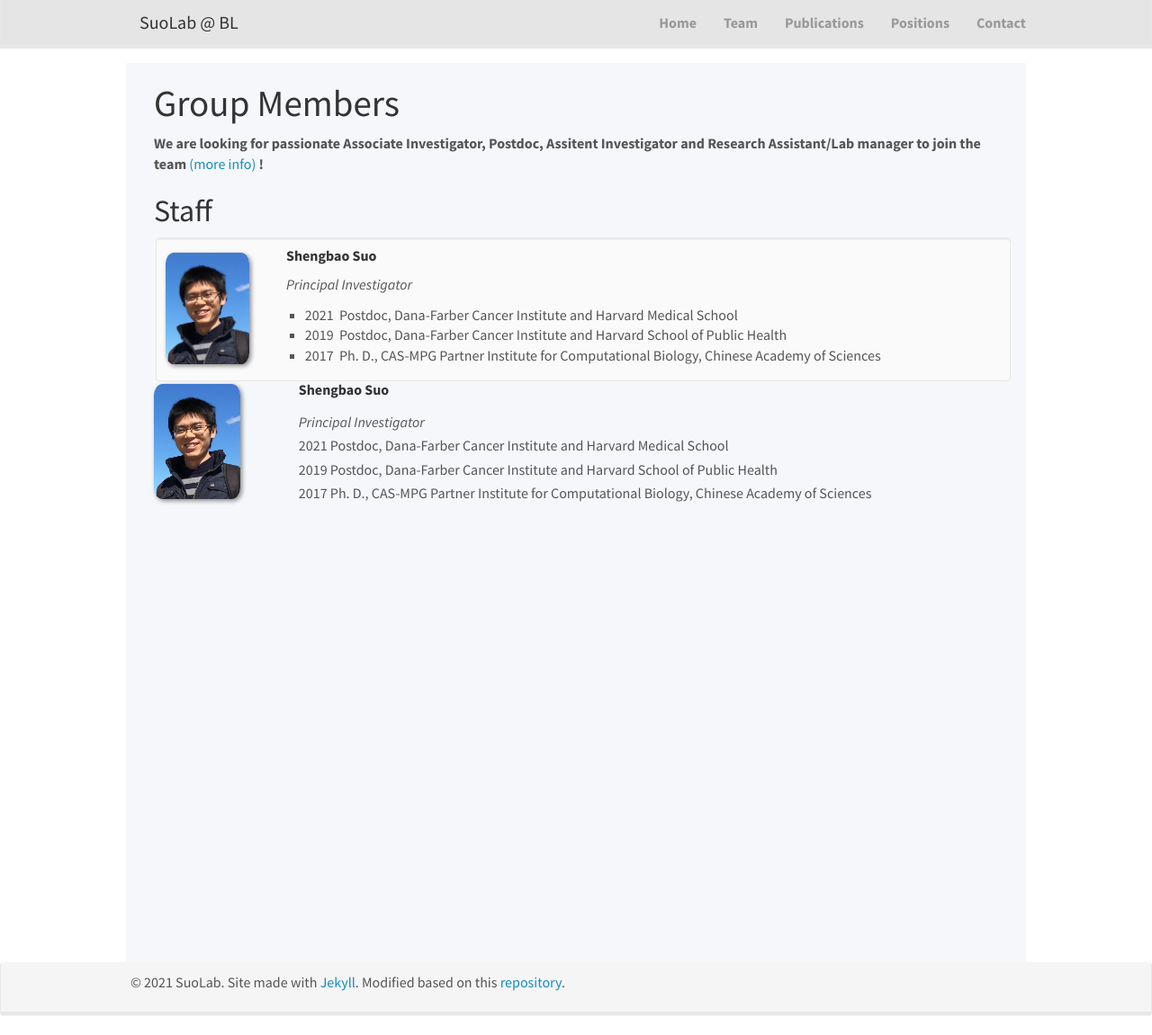
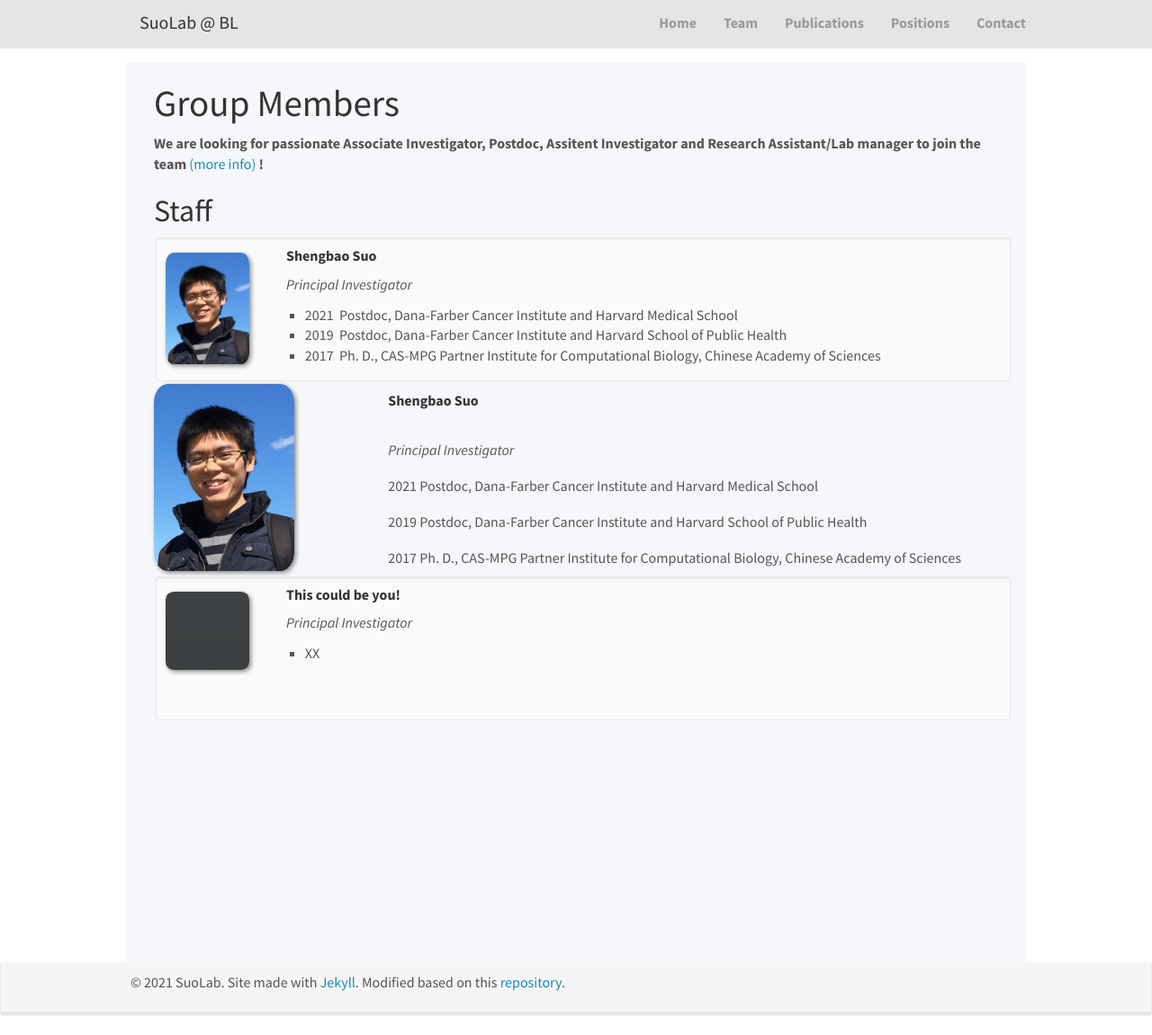
Before and after one commit to suoshengbao/suoshengbao.github.io, a Jekyll site: the page built from _pages/team.md, in a window 1280 px wide and 1151 px high. Shown: the whole window at 90% size. Built offline with Jekyll 4.4.1, drawn with Linux system fonts in a browser that asks for light colours; nearby versions of some CDN libraries.

Commit message:
Update team.md

```diff
--- a/_pages/team.md
+++ b/_pages/team.md
@@ -29,7 +29,7 @@
 <table width="950px" border="0" bgcolor="#FFFFFF">
   <tbody>
     <tr>
-      <td width="54" rowspan="5"><img src="/images/teampic/ShengbaoSuo.jpg" width="60%"></td>
+      <td width="100" rowspan="5"><img src="/images/teampic/ShengbaoSuo.jpg" width="60%"></td>
       <td width="265"><h5><strong>Shengbao Suo</strong></h5></td>
     </tr>
     <tr>
@@ -53,20 +53,17 @@
   </tbody>
 </table>
 
-<!-- <div style="padding-left: 2px; position: relative; height: 10px; right: 0;  left: 0; ">
-<div class="well"  style="height: 160px; width: 960px">
+<div style="padding-left: 2px; position: relative; height: 10px; right: 0;  left: 0; ">
+<div class="well"  style="height: 160px; width: 950px">
 <img src="/images/teampic/dummy.png" width="10%" style="float: left;"/>
-<h5><strong>&nbsp;&nbsp;&nbsp;&nbsp;&nbsp;&nbsp;XXX<strong></h5>
-<p>&nbsp;&nbsp;&nbsp;&nbsp;&nbsp;&nbsp;<i>XXX</i></p>
+<h5><strong>&nbsp;&nbsp;&nbsp;&nbsp;&nbsp;&nbsp;This could be you!<strong></h5>
+<p>&nbsp;&nbsp;&nbsp;&nbsp;&nbsp;&nbsp;<i>Principal Investigator</i></p>
 <ul style="list-style-type:square; overflow: hidden">
-<li>2021&nbsp;&nbsp;Postdoc, Dana-Farber Cancer Institute and Harvard Medical School</li>
-<li>2020&nbsp;&nbsp;Postdoc, Dana-Farber Cancer Institute and Harvard Medical School</li>
-<li>2019&nbsp;&nbsp;Postdoc, Dana-Farber Cancer Institute and Harvard School of Public Health</li>
-<li>2017&nbsp;&nbsp;Ph. D., CAS-MPG Partner Institute for Computational Biology, Chinese Academy of Sciences</li>
+<li>XX</li>
 </ul>
 </div>
 </div>
- -->
+
 {% assign number_printed = 0 %}
 {% for member in site.data.team_members %}
 
```
